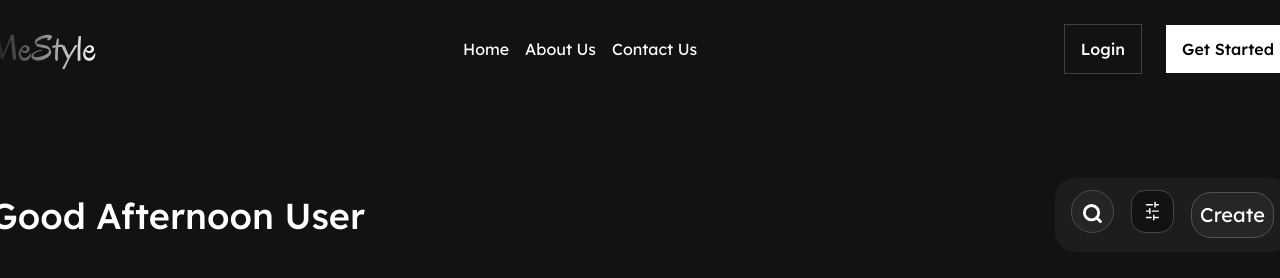
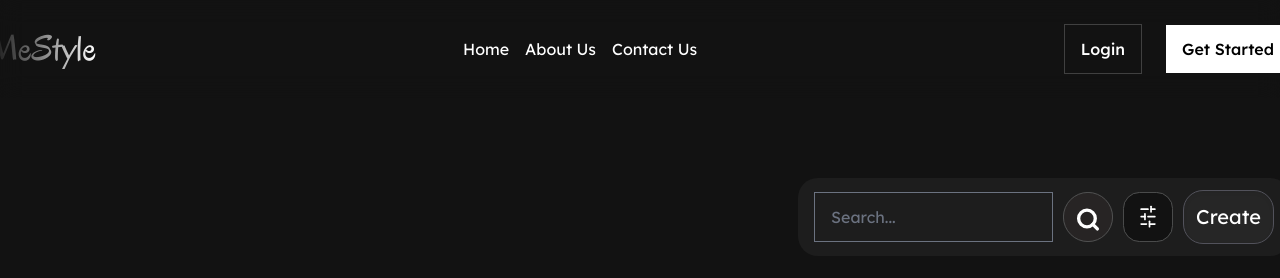
Before and after one commit to Remi-dee/Mestyle, a Next.js app: page /explore in a window 1280 px wide. Shown: the top 278 px of the page. Built offline with nearby package versions, Linux system fonts and the light colour scheme.

Commit message:
Thursday, January 4, 2024 at 6:12 PM West Africa Standard Time

```diff
--- a/app/components/dashboard/header.js
+++ b/app/components/dashboard/header.js
@@ -1,20 +1,36 @@
+import { useState } from "react";
 import Button from "../ui/button/template";
 
 function Header() {
+  const [isSearch, setIsSearch] = useState(true);
+
   return (
     <div className=" w-[1300px] flex justify-between items-center text-white font-lexend mb-7 mt-[80px]">
       <div>
-        <h1 className=" text-4xl font-medium leading-tight">
-          Good Afternoon User
-        </h1>
+        {!isSearch && (
+          <h1 className=" text-4xl font-medium leading-tight">
+            Good Afternoon User
+          </h1>
+        )}
       </div>
 
       <div className=" justify-between px-4 py-3  text-white bg-gray-200 bg-opacity-5 rounded-[20px]  items-center  gap-2.5 inline-flex">
+        {isSearch && (
+          <input
+            name="search"
+            id="search"
+            type="text"
+            autoComplete="on"
+            className=" px-4 py-3 text-zinc-400 bg-transparent  text-base font-normal w-full leading-normal  "
+            placeholder="Search..."
+          />
+        )}
+
         <div>
           <svg
             width="50"
             height="50"
-            viewBox="0 0 70 70"
+            viewBox="0 0 60 60"
             fill="none"
             xmlns="http://www.w3.org/2000/svg"
           >
@@ -40,7 +56,7 @@ function Header() {
           <svg
             width="50"
             height="50"
-            viewBox="0 0 70 70"
+            viewBox="0 0 60 60"
             fill="none"
             xmlns="http://www.w3.org/2000/svg"
           >
@@ -132,7 +148,7 @@ function Header() {
         </div>
 
         <button
-          className="p-2 text-xl bg-neutral-800 rounded-[20px]  shadow-inner border border-zinc-600  items-center "
+          className="p-3 text-xl bg-neutral-800 rounded-[20px]  shadow-inner border border-zinc-600  items-center "
           variant="secondary"
           type="button"
         >
```
